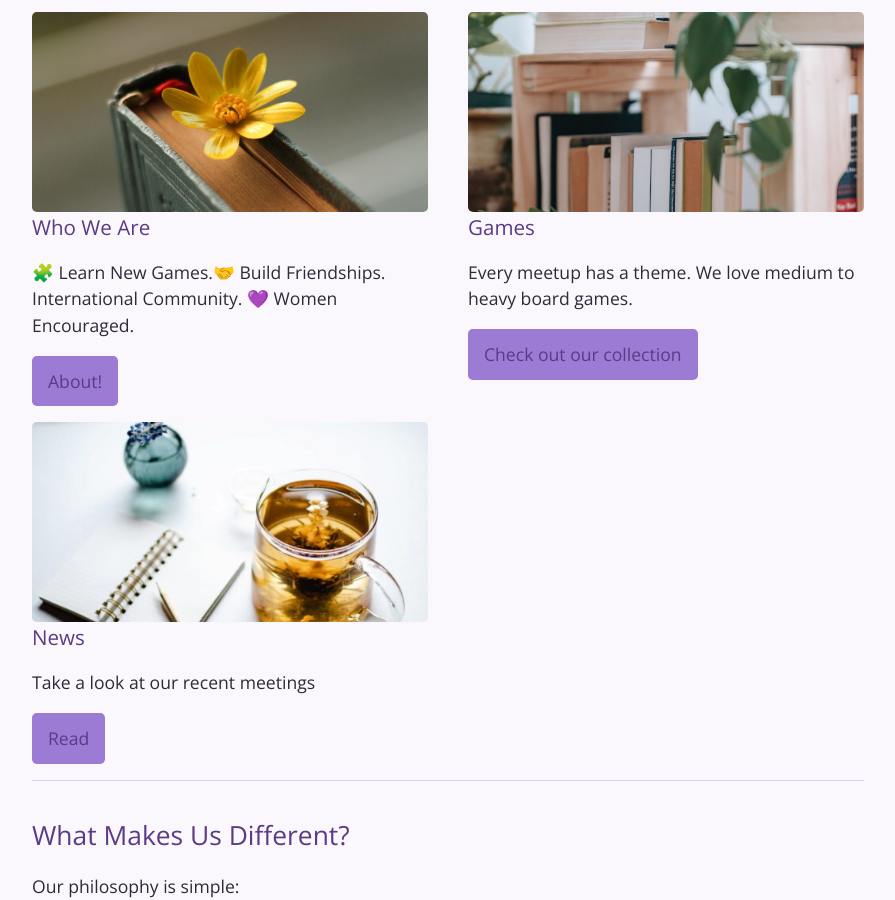
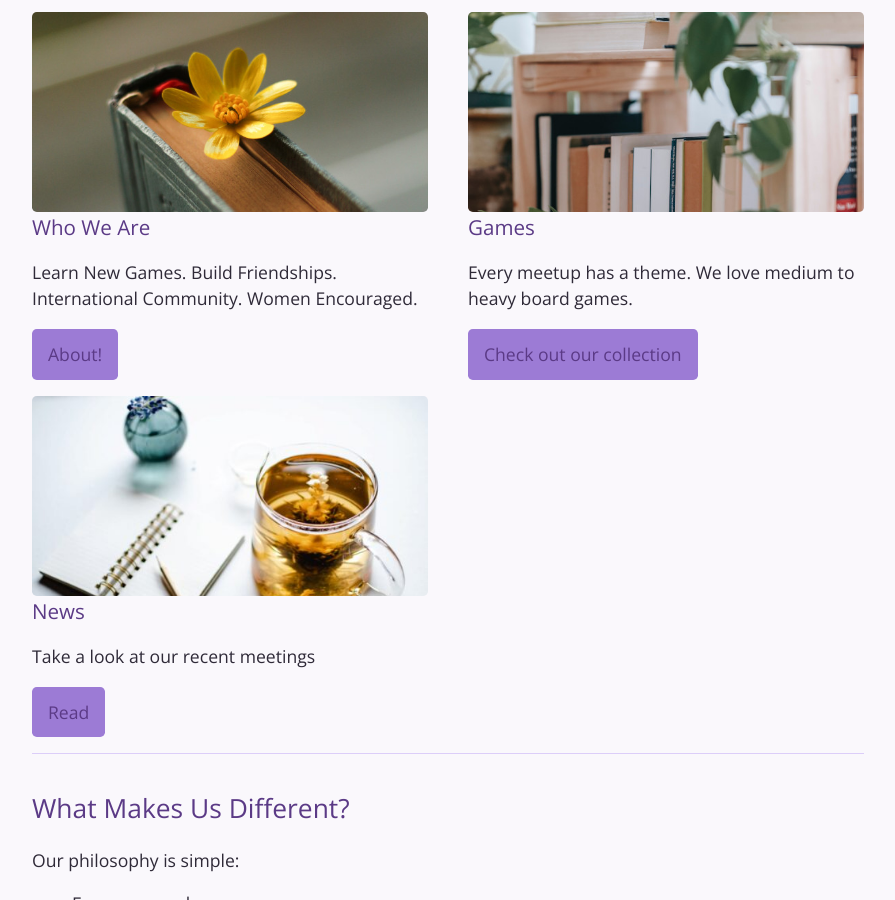
Before and after one commit to vnmorah/gamingcrew.vienna, a Jekyll site: the page built from index.md, in a window 1280 px wide and 900 px high, scrolled down 319 px. Shown: the whole window, without its empty margins (192-1087 px from the left). Built offline with Jekyll 4.4.1, drawn with Linux system fonts in a browser that asks for light colours.

```diff
--- a/index.md
+++ b/index.md
@@ -6,7 +6,7 @@ layout: featurerow
 feature_row:
   - title: 'Who We Are'
     linktext: 'About!'
-    excerpt: '🧩 Learn New Games.🤝 Build Friendships. International Community. 💜 Women Encouraged.'
+    excerpt: 'Learn New Games. Build Friendships. International Community. Women Encouraged.'
     linkurl: /eng_about/
     image_path: '/assets/images/bookflower_feature.jpg'
   - title: 'Games'
```
